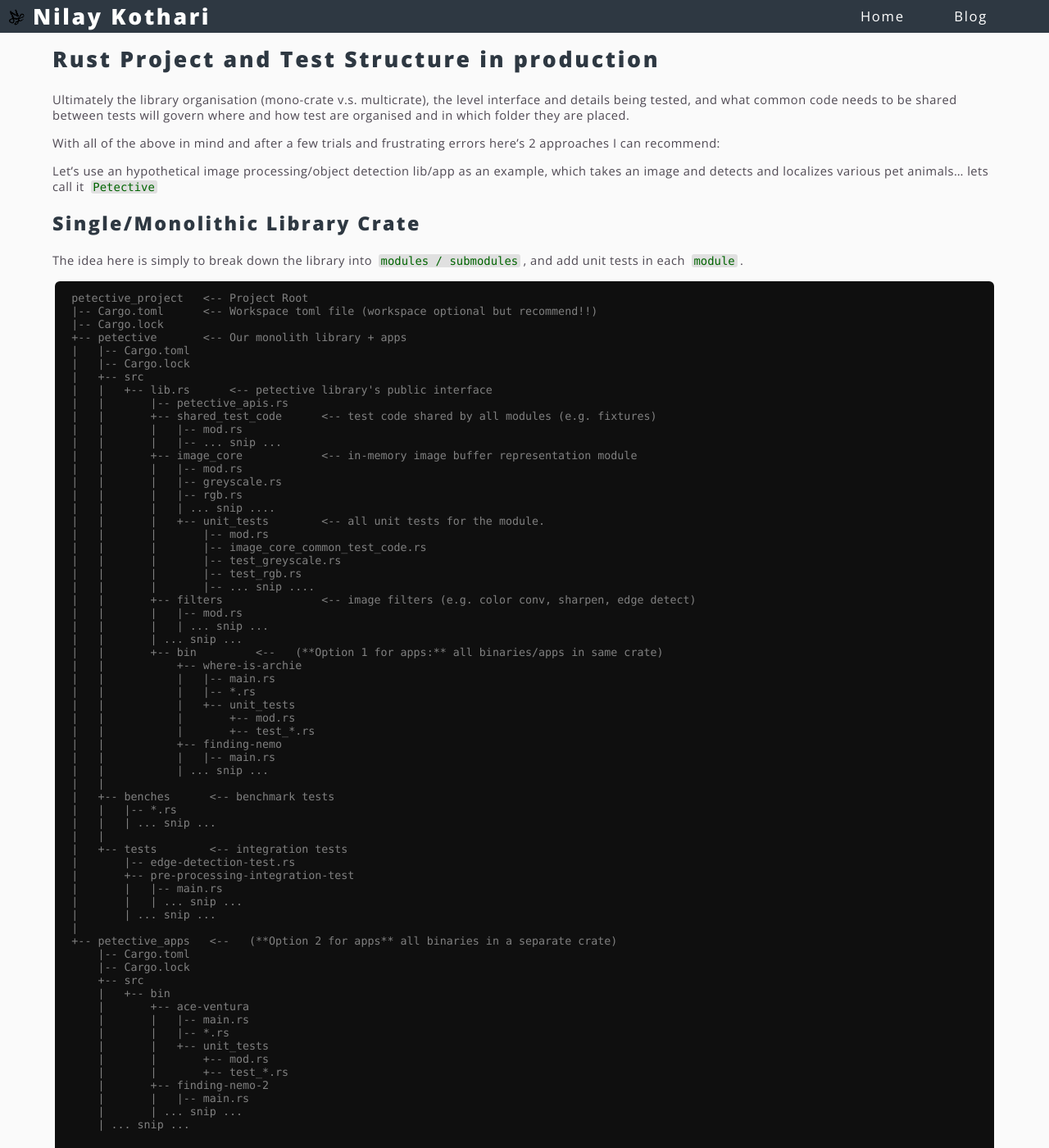
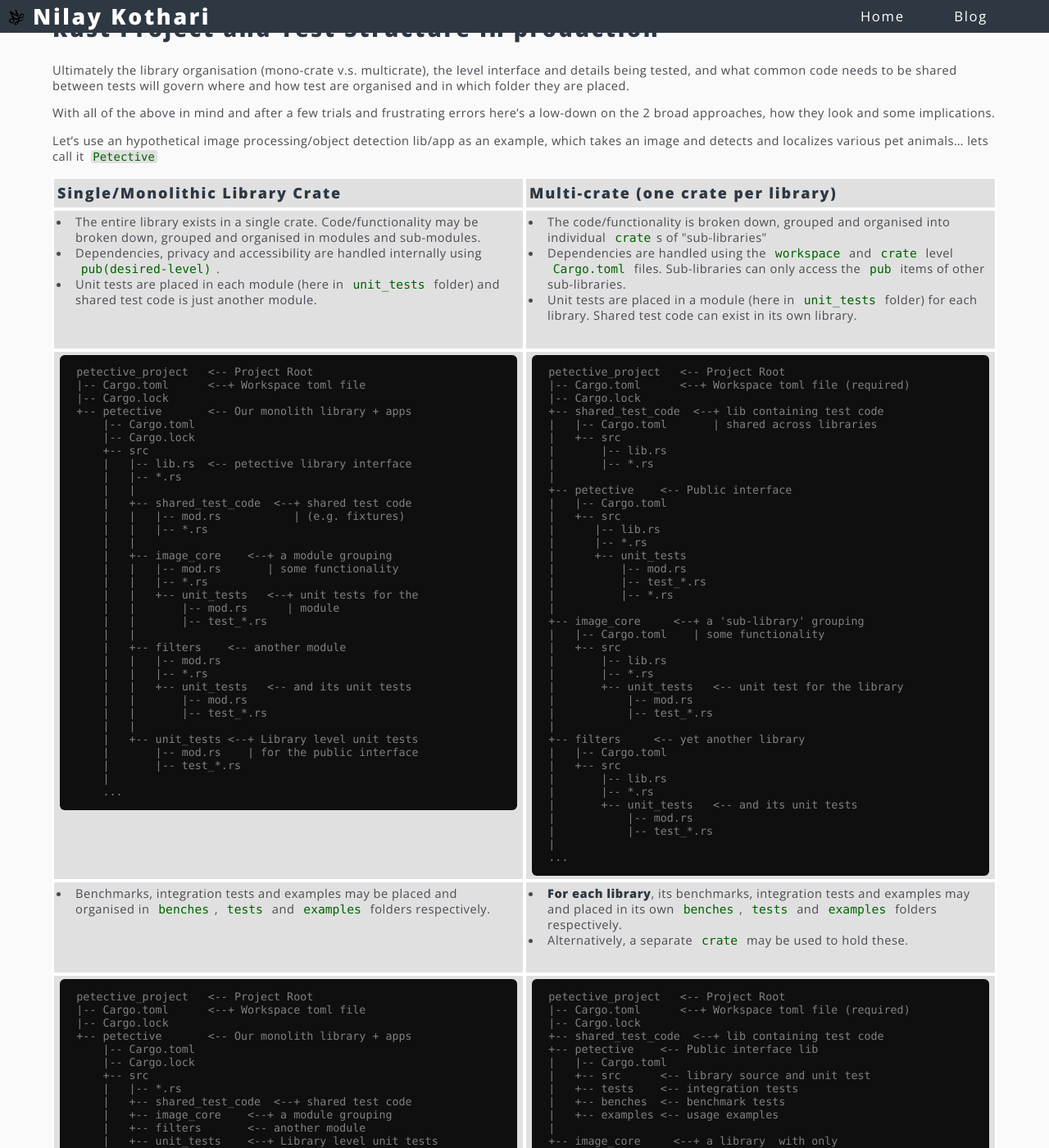
Before and after one commit to nilaymk/nilaymk.github.io, a Jekyll site: the page built from blog/_posts/2025-07-06-rust-project-organisation-learnings.md, in a window 1280 px wide and 1400 px high, scrolled down 2816 px. Shown: the whole window at 82% size. Built offline with Jekyll 4.4.1, drawn with Linux system fonts in a browser that asks for light colours; emoji names are drawn with the system emoji font; our own code applies the rules of GitHub Pages for plain Markdown files; some of the changed text lies outside the part shown.

Commit message:
Update rust blog

````diff
--- a/blog/_posts/2025-07-06-rust-project-organisation-learnings.md
+++ b/blog/_posts/2025-07-06-rust-project-organisation-learnings.md
@@ -11,13 +11,12 @@ tags:
 If like me, you're learning Rust and come from a C++ or Python background
 you might have seen code and unit tests organized in broadly 2 different styles.
 
-<table>
-<tr>
-<th> Unit tests mirror src </th>
-<th> Unit tests inside src </th>
-</tr>
-<tr>
-<td>
+
+<div class="Rtable Rtable--2cols">
+  <div style="order:0;" class="Rtable-cell">
+    <h4>Unit tests mirror `src`</h4>
+  </div>
+  <div style="order:1;" class="Rtable-cell">
 
 {% highlight console %}
 project
@@ -36,8 +35,11 @@ project
     +-- test_integration_2
 {% endhighlight %}
 
-</td>
-<td>
+  </div>
+  <div style="order:0;" class="Rtable-cell">
+    <h4>Unit tests inside <code class="language-plaintext highlighter-rouge">src</code></h4>
+  </div>
+  <div style="order:1;" class="Rtable-cell">
 
 {% highlight console %}
 project
@@ -56,9 +58,8 @@ project
 .
 {% endhighlight %}
 
-</td>
-</tr>
-</table>
+  </div>
+</div>
 
 This is either based on personal taste or governed by your organisation's coding standard.
 
@@ -208,70 +209,226 @@ Ultimately the library organisation (mono-crate v.s. multicrate), the level inte
 and details being tested, and what common code needs to be shared between tests will
 govern where and how test are organised and in which folder they are placed.
 
-With all of the above in mind and after a few trials and frustrating errors here's 2 approaches
-I can recommend:
+With all of the above in mind and after a few trials and frustrating errors here's a low-down
+on the 2 broad approaches, how they look and some implications.
 
 Let's use an hypothetical image processing/object detection lib/app as an example, which takes
 an image and detects and localizes various pet animals... lets call it `Petective`
 
-## Single/Monolithic Library Crate
-
-The idea here is simply to break down the library into `modules / submodules`, and add unit tests
-in each  `module`.
-
-```console
+<div class="Rtable Rtable--2cols Rtable--collapse">
+  <div style="order:0;" class="Rtable-cell">
+    <h3>Single/Monolithic Library Crate</h3>
+  </div>
+  <div style="order:1;" class="Rtable-cell">
+    <ul>
+      <li> The entire library exists in a single crate. Code/functionality may be broken down,
+        grouped and organised in modules and sub-modules. </li>
+      <li> Dependencies, privacy and accessibility are handled internally using
+        <code>pub(desired-level)</code>.</li>
+      <li> Unit tests are placed in each module (here in <code>unit_tests</code> folder) and
+        shared test code is just another module. </li>
+    </ul>
+  </div>
+  <div style="order:2;" class="Rtable-cell">
+{% highlight console %}
 petective_project   <-- Project Root
-|-- Cargo.toml      <-- Workspace toml file (workspace optional but recommend!!)
+|-- Cargo.toml      <--+ Workspace toml file
 |-- Cargo.lock
 +-- petective       <-- Our monolith library + apps
+    |-- Cargo.toml
+    |-- Cargo.lock
+    +-- src
+    |   |-- lib.rs  <-- petective library interface
+    |   |-- *.rs
+    |   |
+    |   +-- shared_test_code  <--+ shared test code
+    |   |   |-- mod.rs           | (e.g. fixtures)
+    |   |   |-- *.rs
+    |   |
+    |   +-- image_core    <--+ a module grouping
+    |   |   |-- mod.rs       | some functionality
+    |   |   |-- *.rs
+    |   |   +-- unit_tests   <--+ unit tests for the
+    |   |       |-- mod.rs      | module
+    |   |       |-- test_*.rs
+    |   |
+    |   +-- filters    <-- another module
+    |   |   |-- mod.rs
+    |   |   |-- *.rs
+    |   |   +-- unit_tests   <-- and its unit tests
+    |   |       |-- mod.rs
+    |   |       |-- test_*.rs
+    |   |
+    |   +-- unit_tests <--+ Library level unit tests
+    |       |-- mod.rs    | for the public interface
+    |       |-- test_*.rs
+    |
+    ...
+{% endhighlight %}
+  </div>
+  <div style="order:3;" class="Rtable-cell">
+    <ul>
+      <li>Benchmarks, integration tests and examples may be placed and organised in
+        <code>benches</code>, <code>tests</code> and <code>examples</code> folders
+        respectively.</li>
+    </ul>
+  </div>
+  <div style="order:4;" class="Rtable-cell">
+{% highlight console %}
+petective_project   <-- Project Root
+|-- Cargo.toml      <--+ Workspace toml file
+|-- Cargo.lock
++-- petective       <-- Our monolith library + apps
+    |-- Cargo.toml
+    |-- Cargo.lock
+    +-- src
+    |   |-- *.rs
+    |   +-- shared_test_code  <--+ shared test code
+    |   +-- image_core    <--+ a module grouping
+    |   +-- filters       <-- another module
+    |   +-- unit_tests    <--+ Library level unit tests
+    |   ...
+    |-- tests     <-- Integration tests
+    |-- benches   <-- Benchmarks
+    |-- examples  <-- examples
+    ...
+{% endhighlight %}
+  </div>
+
+  <div style="order:0;" class="Rtable-cell">
+    <h3>Multi-crate (one crate per library)</h3>
+  </div>
+  <div style="order:1;" class="Rtable-cell">
+    <ul>
+      <li> The code/functionality is broken down, grouped and organised into individual
+        <code>crate</code>s of "sub-libraries"</li>
+      <li> Dependencies are handled using the <code>workspace</code> and <code>crate</code>
+        level <code>Cargo.toml</code> files. Sub-libraries can only access the <code>pub</code>
+        items of other sub-libraries.
+      </li>
+      <li> Unit tests are placed in a module (here in <code>unit_tests</code> folder) for each
+        library. Shared test code can exist in its own library.</li>
+    </ul>
+  </div>
+  <div style="order:2;" class="Rtable-cell">
+
+{% highlight console %}
+petective_project   <-- Project Root
+|-- Cargo.toml      <--+ Workspace toml file (required)
+|-- Cargo.lock
++-- shared_test_code  <--+ lib containing test code
+|   |-- Cargo.toml       | shared across libraries
+|   +-- src
+|       |-- lib.rs
+|       |-- *.rs
+|
++-- petective    <-- Public interface
 |   |-- Cargo.toml
-|   |-- Cargo.lock
 |   +-- src
-|   |   +-- lib.rs      <-- petective library's public interface
-|   |       |-- petective_apis.rs
-|   |       +-- shared_test_code      <-- test code shared by all modules (e.g. fixtures)
-|   |       |   |-- mod.rs
-|   |       |   |-- ... snip ...
-|   |       +-- image_core            <-- in-memory image buffer representation module
-|   |       |   |-- mod.rs
-|   |       |   |-- greyscale.rs
-|   |       |   |-- rgb.rs
-|   |       |   | ... snip ....
-|   |       |   +-- unit_tests        <-- all unit tests for the module.
-|   |       |       |-- mod.rs
-|   |       |       |-- image_core_common_test_code.rs
-|   |       |       |-- test_greyscale.rs
-|   |       |       |-- test_rgb.rs
-|   |       |       |-- ... snip ....
-|   |       +-- filters               <-- image filters (e.g. color conv, sharpen, edge detect)
-|   |       |   |-- mod.rs
-|   |       |   | ... snip ...
-|   |       | ... snip ...
-|   |       +-- bin         <--   (**Option 1 for apps:** all binaries/apps in same crate)
-|   |           +-- where-is-archie
-|   |           |   |-- main.rs
-|   |           |   |-- *.rs
-|   |           |   +-- unit_tests
-|   |           |       +-- mod.rs
-|   |           |       +-- test_*.rs
-|   |           +-- finding-nemo
-|   |           |   |-- main.rs
-|   |           | ... snip ...
+|      |-- lib.rs
+|      |-- *.rs
+|      +-- unit_tests
+|          |-- mod.rs
+|          |-- test_*.rs
+|          |-- *.rs
+|
++-- image_core     <--+ a 'sub-library' grouping
+|   |-- Cargo.toml    | some functionality
+|   +-- src
+|       |-- lib.rs
+|       |-- *.rs
+|       +-- unit_tests   <-- unit test for the library
+|           |-- mod.rs
+|           |-- test_*.rs
+|
++-- filters     <-- yet another library
+|   |-- Cargo.toml
+|   +-- src
+|       |-- lib.rs
+|       |-- *.rs
+|       +-- unit_tests   <-- and its unit tests
+|           |-- mod.rs
+|           |-- test_*.rs
+|
+...
+{% endhighlight %}
+
+  </div>
+  <div style="order:3;" class="Rtable-cell">
+    <ul>
+      <li><b>For each library</b>, its benchmarks, integration tests and examples may and placed
+        in its own <code>benches</code>, <code>tests</code> and <code>examples</code> folders
+        respectively.</li>
+      <li>Alternatively, a separate <code>crate</code> may be used to hold these.</li>
+    </ul>
+  </div>
+  <div style="order:4;" class="Rtable-cell">
+{% highlight console %}
+petective_project   <-- Project Root
+|-- Cargo.toml      <--+ Workspace toml file (required)
+|-- Cargo.lock
++-- shared_test_code  <--+ lib containing test code
++-- petective    <-- Public interface lib
+|   |-- Cargo.toml
+|   +-- src      <-- library source and unit test
+|   +-- tests    <-- integration tests
+|   +-- benches  <-- benchmark tests
+|   +-- examples <-- usage examples
+|
++-- image_core     <--+ a library  with only
+|   |-- Cargo.toml    |  benchmarks
+|   +-- src       <-- library source and unit test
+|   +-- benches   <-- integration tests
+|
++-- filters      <--+ a library with no integration
+|   |-- Cargo.toml  | or benchmark tests
+|   +-- src   <-- library source and unit test
+|
++-- integration    <--+ Alternatively tests and benches
+|   |-- Cargo.toml    | in separate crate
+|   +-- src   <-- a place holder library here
+|   +-- benches <--+ project-wide benchmarks and
+|   +-- tests      | integration tests
+...
+{% endhighlight %}
+  </div>
+</div>
+
+<div>
+<!--
+So how does it happen here:
+
+``` c
+|   |   +-- bin                 <--+ (**Option 1 for apps:**
+|   |   |   +-- where-is-archie    |  all binaries/apps in
+|   |   |   |   |-- main.rs        |  same crate)
+|   |   |   |   |-- *.rs
+|   |   |   |   +-- unit_tests
+|   |   |   |       |-- mod.rs
+|   |   |   |       |-- test_*.rs
+|   |   |   +-- finding-nemo
+|   |   |       |-- main.rs
+|   |   |       |-- *.rs
+|   |   |       +-- unit_tests
+|   |   |           |-- mod.rs
+|   |   |           |-- test_*.rs
+|   |   |
+|   |   +-- unit_tests   <-- all unit tests for the lib.
+|   |       |-- mod.rs
+|   |       |-- test_*.rs
 |   |
 |   +-- benches      <-- benchmark tests
 |   |   |-- *.rs
-|   |   | ... snip ...
 |   |
 |   +-- tests        <-- integration tests
 |       |-- edge-detection-test.rs
 |       +-- pre-processing-integration-test
-|       |   |-- main.rs
-|       |   | ... snip ...
-|       | ... snip ...
+|           |-- main.rs
+|           |-- *.rs
 |
-+-- petective_apps   <--   (**Option 2 for apps** all binaries in a separate crate)
-    |-- Cargo.toml
-    |-- Cargo.lock
++-- petective_apps   <--+ (**Option 2 for apps**
+    |-- Cargo.toml      |  all binaries in a separate
+    |-- Cargo.lock      |  crate)
     +-- src
     |   +-- bin
     |       +-- ace-ventura
@@ -284,53 +441,6 @@ petective_project   <-- Project Root
     |       |   |-- main.rs
     |       | ... snip ...
     | ... snip ...
-
-...
 ```
-
-## Multi-crate (one crate per library)
-
-```console
-petective
-+-- Cargo.toml    <-- Workspace toml file (workspace optional but recommend!!)
-+-- Cargo.lock
-+-- petective     <-- Our monolith library + apps
-    +-- Cargo.toml
-    +-- src
-    |   +-- lib.rs    <-- petective library's public interface
-    |   |   +-- petective_apis.rs
-    |   |   +-- common_test_code    <-- test code shared by all modules
-    |   |   |   +-- mod.rs
-    |   |   |   +-- ... snip ...
-    |   |   +-- image_core   <-- in-memory image buffer representation module
-    |   |   |   +-- mod.rs
-    |   |   |   +-- greyscale.rs
-    |   |   |   +-- rgb.rs
-    |   |   |   +-- ... snip ....
-    |   |   |   +-- unit_tests    <-- all unit tests for the module.
-    |   |   |       +-- mod.rs
-    |   |   |       +-- image_core_common_test_code.rs
-    |   |   |       +-- test_greyscale.rs
-    |   |   |       +-- test_rgb.rs
-    |   |   |       +-- ... snip ....
-    |   |   +-- filters   <-- image filters (e.g. color conv, sharpen, edge detect)
-    |   |   |   +-- mod.rs
-    |   |   |   +-- ... snip ...
-    |   |   +-- ... snip ...
-    |   +-- benches
-    |   |   +-- *.rs    <-- benchmark tests
-    |   +-- tests      <-- integration tests
-    |   |   +-- main.rs
-    |   |   +-- pre-processing-test
-    |   |   |   +-- main.rs
-    |   |   |   +-- ... snip ...
-    |   |   +-- ... snip ...
-    |   +-- apps                <-- all binaries
-    |   |   +-- where-is-archie
-    |   |       +-- main.rs
-    |   |       +-- *.rs
-    |   |       +-- unit_tests
-    |   |           +-- mod.rs
-    |   |           +-- test_*.rs
-
-```
+-->
+</div>
````
Also changed, not shown: blog/_posts/2025-07-06-performant-and-flexible-telemetry-system.md (deleted, +0 -21 lines).
